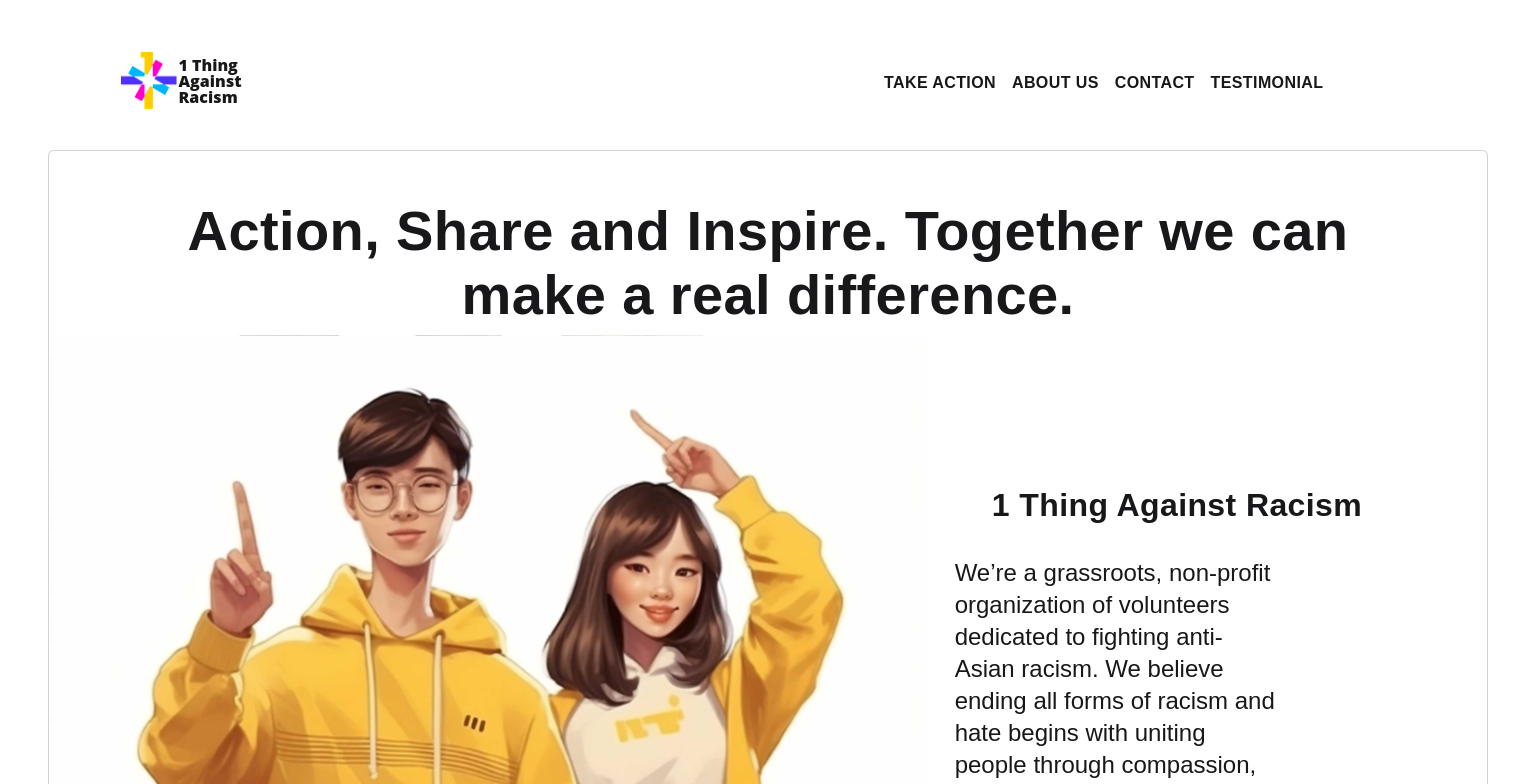
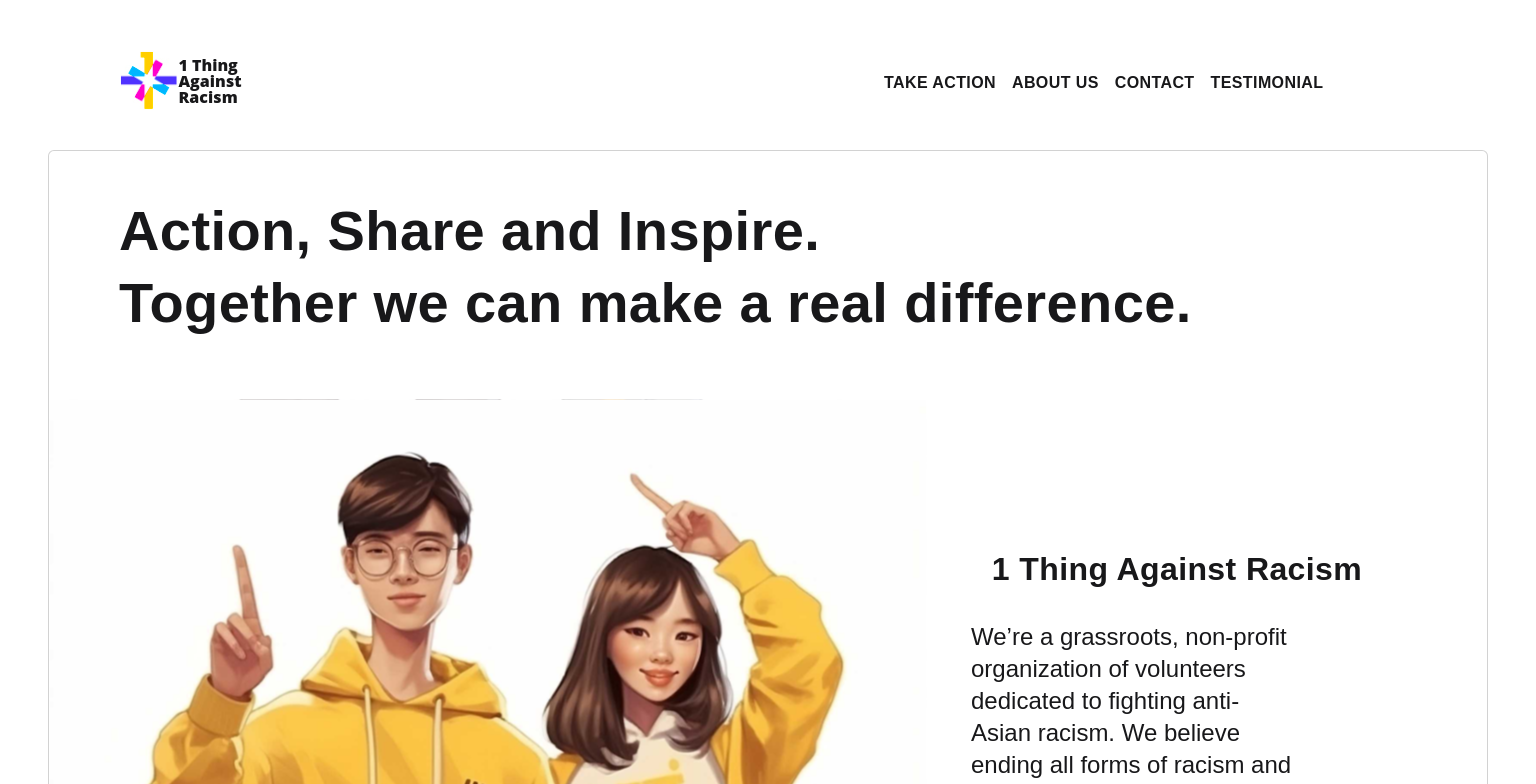
Before and after one commit to 1thing-org/1thing.org, a React (Create React App) app: page / in a window 1536 px wide. Shown: the top 784 px of the page. Built offline with nearby package versions, Linux system fonts and the light colour scheme; no server answers.

Commit message:
Responsive at diff break point

```diff
--- a/src/components/hero/HeroSection.css
+++ b/src/components/hero/HeroSection.css
@@ -1,17 +1,20 @@
-#hero-card{
+#hero-card {
   max-width: 1440px;
   margin: 0 auto;
 }
+
 #hero-image {
   max-width: 1440px;
 
 }
+
 .hero-wrapper {
   position: relative;
   max-width: 1440px;
   margin: 0 auto;
 }
-@media screen and (max-width: 767px){
+
+@media screen and (max-width: 767px) {
   #hero-text-container {
     display: flex;
     align-items: flex-start;
@@ -27,17 +30,32 @@
     background: #FFD500;
     border: 1px solid #000000;
   }
+
   #hero-title {
-    margin-left: 24px;
-    width: 1245px;
-    height: 128px;
+    margin-top: 48px;
+    margin-left: 10%;
+    width: 84vw;
     font-family: sans-serif;
-    font-size: 56px;
+    font-size: 3.7vw;
     font-style: normal;
     font-weight: 800;
-    line-height: 64px;
+    line-height: 114.286%;
     letter-spacing: 0.4px;
     color: var(--neutral-neutral-01, #18181A);
+    text-align: start;
+  }
+    .p2 {
+      padding-bottom: 48px;
+      margin-left: 10%;
+      font-family: sans-serif;
+      font-size: 3.7vw;
+      font-style: normal;
+      font-weight: 800;
+      line-height: 114.286%;
+      letter-spacing: 0.4px;
+      color: var(--neutral-neutral-01, #18181A);
+      text-align: start;
+
     }
 
   #hero-subtitle {
@@ -47,20 +65,27 @@
     font-style: normal;
     font-weight: 400;
     padding-top: 10%;
-    font-size: 1.1vw;
+    font-size: 3.1vw;
     line-height: 150%;
   }
 
+
+
 }
+
 @media screen and (min-width: 768px) {
+  .title-container{
+    margin-top: 48px;
+    padding-bottom: 48px;
+  }
   #hero-text-container {
     display: flex;
     align-items: flex-start;
     flex-direction: column;
     max-width: 803px;
     max-height: 315px;
-    margin-top: 8.47vh; /* Convert 122px to 8.47vh (122/1440 * 100) */
-    margin-left: 4.79vw; /* Convert 69px to 4.79vw (69/1440 * 100) */
+    margin-top: 8.47vh;
+    margin-left: 4.79vw;
     margin-bottom: 8.54vh;
     margin-right: 39.44vw;
     background-color: yellow;
@@ -70,11 +95,13 @@
   }
 
   #hero-title {
+    margin-left: 10%;
+    text-align: start;
     font-family: sans-serif;
-    font-size: 56px;
+    font-size: 3.4vw;
     font-style: normal;
     font-weight: 800;
-    line-height: 64px;
+    line-height: 114.286%;
     letter-spacing: 0.4px;
     color: var(--neutral-neutral-01, #18181A);
   }
@@ -87,10 +114,20 @@
     font-family: sans-serif;
     font-style: normal;
     font-weight: 400;
-    font-size: 1.1vw;
+    font-size: 3.1vw;
     line-height: 150%;
     margin-top: 11.11vh;
-
+  }
+            .p2 {
+              margin-left: 10%;
+              font-family: sans-serif;
+              font-size: 3.4vw;
+              font-style: normal;
+              font-weight: 800;
+              line-height: 114.286%;
+              letter-spacing: 0.4px;
+              color: var(--neutral-neutral-01, #18181A);
+              text-align: start;
 
             }
 }
@@ -108,16 +145,18 @@
     border: 1px solid #000000;
   }
 
-  .title-container{
+  .title-container {
+    width: 1300px;
+    margin-top: 48px;
+    margin-left: 70px;
     display: flex;
-    justify-content: center;
-    text-align: center;
+    flex-direction: column;
+    align-items: flex-start;
 
   }
+
   #hero-title {
-    width: 1245px;
-    height: 128px;
-    margin-top: 48px;
+    margin-left: 0;
     font-family: sans-serif;
     font-size: 56px;
     font-style: normal;
@@ -125,7 +164,19 @@
     line-height: 64px;
     letter-spacing: 0.4px;
     color: var(--neutral-neutral-01, #18181A);
-    text-align: center;
+    text-align: start;
+  }
+
+  .p2 {
+    margin-left: 0;
+    font-family: sans-serif;
+    font-size: 56px;
+    font-style: normal;
+    font-weight: 800;
+    line-height: 64px;
+    letter-spacing: 0.4px;
+    color: var(--neutral-neutral-01, #18181A);
+    text-align: start;
   }
 
   #hero-subtitle {
@@ -136,24 +187,26 @@ font-family: sans-serif;
     font-size: 24px;
     font-style: normal;
     font-weight: 400;
-line-height: 32px; /* 133.333% */
+    line-height: 32px;
     padding-right: 58px;
     margin-top: 24px;
+    margin-left: 44px;
 
   }
-  .hero-image-container{
+
+  .hero-image-container {
     display: flex;
 
 
   }
 
-  .hero-text-container{
+  .hero-text-container {
     display: flex;
     flex-direction: column;
     margin-top: 150px;
   }
 
-  .title-2{
+  .title-2 {
     margin-right: 60px;
     width: 500px;
     height: 40px;
@@ -164,7 +217,8 @@ font-family: sans-serif;
     font-size: 32px;
     font-style: normal;
     font-weight: 800;
-line-height: 40px; /* 125% */
+    line-height: 40px;
+    /* 125% */
     letter-spacing: 0.4px;
   }
 }
--- a/src/components/hero/HeroSection.tsx
+++ b/src/components/hero/HeroSection.tsx
@@ -16,6 +16,7 @@ function HeroSection(props: Props) {
     <Card id="hero-card">
       <div className="title-container">
         <Card.Title id="hero-title">{heading}</Card.Title>
+        <p className="p2">Together we can make a real difference.</p>
       </div>
 
       <div className="hero-image-container">
--- a/src/components/home/Home.tsx
+++ b/src/components/home/Home.tsx
@@ -11,8 +11,7 @@ import HeroImage from "assets/newHero.svg";
 import HomeActionSection from "./ActionSection/HomeActionSection";
 
 const homeHeroData: { heading: string; subheading: string;} = {
-  heading: `Action, Share and Inspire.
-  Together we can make a real difference.`,
+  heading: `Action, Share and Inspire.`,
   subheading: `We’re a grassroots, non-profit organization of volunteers dedicated to fighting anti-Asian racism. We believe ending all forms of racism and hate begins with uniting people through compassion, awareness, and advocacy. Together we can make the world a more beautiful place — one thing at a time.`,
 };
 
--- a/src/components/navbar/NavBar.css
+++ b/src/components/navbar/NavBar.css
@@ -1,19 +1,22 @@
-.nav{
+.nav {
   max-width: 1440px;
   margin: 0 auto;
   height: 150px;
 }
-.brand-container{
+
+.brand-container {
   display: flex;
   flex-direction: row;
   width: 130px;
   height: 58.48px;
 }
-.logo{
+
+.logo {
   width: 58.48px;
   height: 58.48px;
 }
-.logo-text{
+
+.logo-text {
   width: 80px;
   height: 48px;
   font-family: 'Open Sans';
@@ -24,7 +27,8 @@ height: 58.48px;
   color: #18181A;
   text-align: start;
 }
-.inner-text{
+
+.inner-text {
   height: 22px;
   width: auto;
   font-family: sans-serif;
@@ -49,11 +53,12 @@ height: 58.48px;
 }
 
 
-#responsive-navbar-toggle{
+#responsive-navbar-toggle {
   justify-content: flex-end;
 
 
 }
+
 .offcanvas {
   width: 100% !important;
   max-width: 100% !important;
@@ -93,6 +98,12 @@ height: 58.48px;
 
 }
 
-  .offcanvas .nav-link + .nav-link {
+.offcanvas .nav-link+.nav-link {
   margin-top: 1.5rem;
 }
+
+@media only screen and (min-width: 991px) and (max-width:1200px) {
+  .link-container{
+    width: 460px;
+  }
+}
--- a/src/components/navbar/NavBar.tsx
+++ b/src/components/navbar/NavBar.tsx
@@ -50,7 +50,7 @@ function NavBar() {
             </Navbar.Brand>
           </Col>
         </LinkContainer>
-        <Col md={5}>
+        <Col sm={7} md={5} className="link-container">
           <Navbar.Toggle
             aria-controls="responsive-navbar-nav"
             id="responsive-navbar-nav-control"
```
Lines whose indentation alone changed are shown as unchanged.
